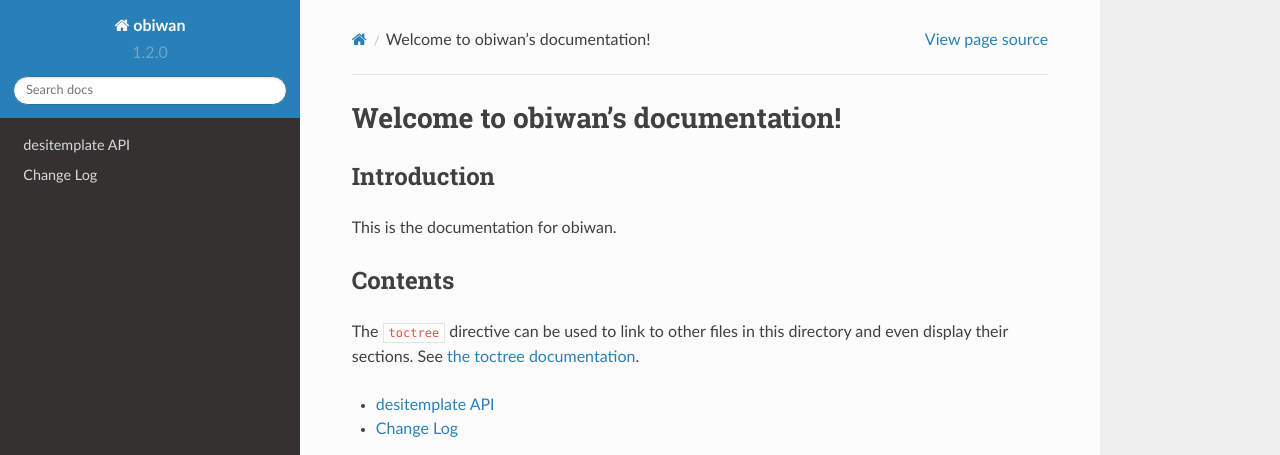
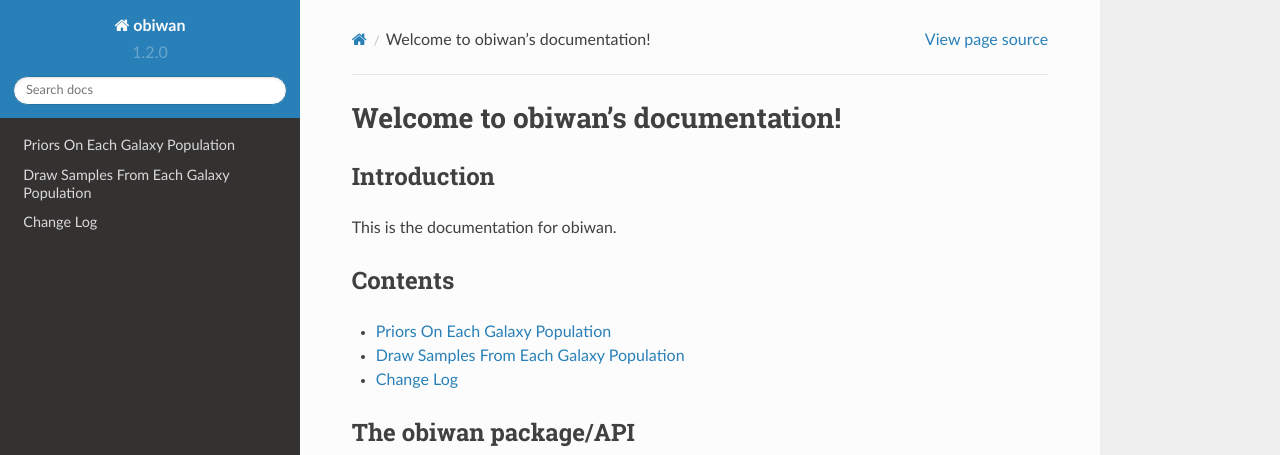
Before and after one commit to legacysurvey/obiwan, a Sphinx documentation site: the page built from doc/index.rst, in a window 1280 px wide and 1285 px high. Shown: the top 455 px of the window. Built offline with Sphinx 7.4.7 and the Read the Docs theme 2.0.0, drawn with Linux system fonts in a browser that asks for light colours; some of the changed text lies outside the part shown.

Commit message:
sphinx autodoc now sees py/obiwan/ files

```diff
--- /dev/null
+++ b/doc/draw_radec_color_z.rst
@@ -0,0 +1,13 @@
+========================================
+Draw Samples From Each Galaxy Population
+========================================
+
+Input Files
+===========
+
+KDE Fit
+
+Output Files
+============
+
+Draw the galaxy sample and save as fits tables
--- a/doc/index.rst
+++ b/doc/index.rst
@@ -10,16 +10,29 @@ This is the documentation for obiwan.
 Contents
 ========
 
-The ``toctree`` directive can be used to link to other files in this
-directory and even display their sections.  See `the toctree documentation`_.
-
 .. _`the toctree documentation`: http://sphinx-doc.org/markup/toctree.html
 
 .. toctree::
-   :maxdepth: 2
+   :maxdepth: 1
 
-   api.rst
+   priors.rst
+   draw_radec_color_z.rst
    changes.rst
+
+The obiwan package/API
+=========================
+
+.. automodule:: obiwan
+    :members:
+
+.. automodule:: obiwan.main
+    :members:
+
+.. automodule:: obiwan.priors
+    :members:
+
+.. automodule:: obiwan.draw_radec_color_z
+    :members:
 
 Indices and tables
 ==================
```
Also changed, not shown: doc/api.rst (deleted, +0 -13 lines), doc/priors.rst (added, +13 -0 lines), 4 other files.
